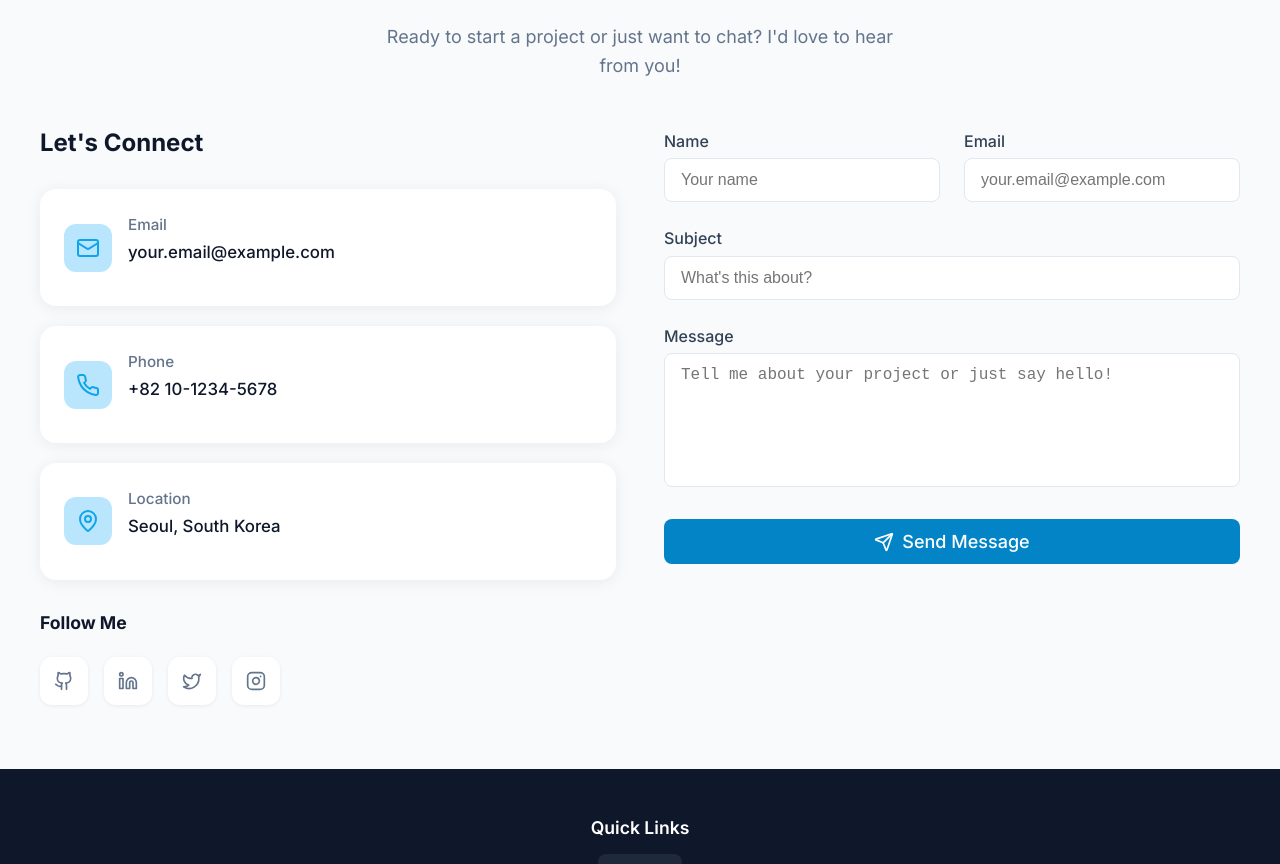
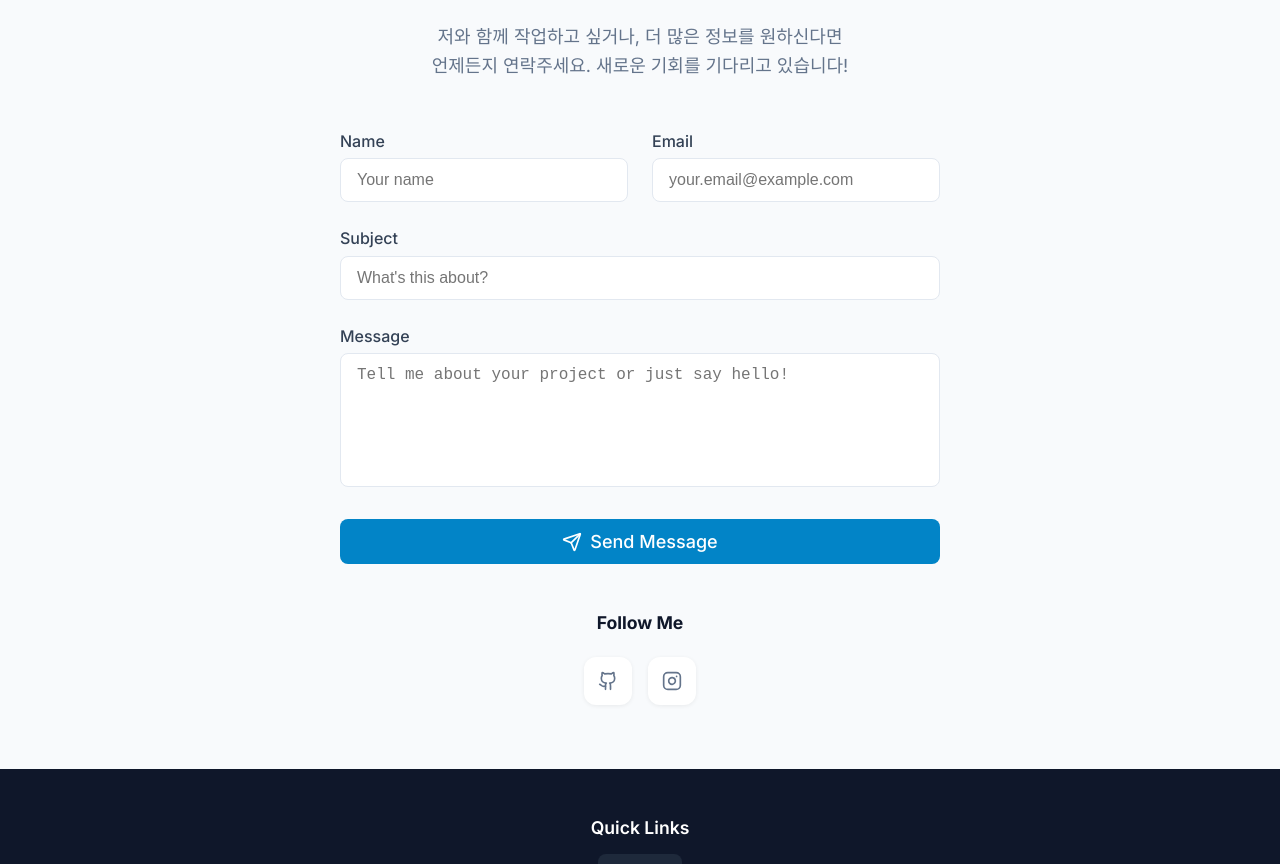
Before and after one commit to kdhdd/kdh_portfolio, a React (Vite) app: page / in a window 1280 px wide. Shown: the part 3800-4664 px from the top of the page. Built offline with nearby package versions, Linux system fonts and the light colour scheme.

Commit message:
:art: Contact 섹션 구조 및 내용 수정

```diff
--- a/src/components/Contact.jsx
+++ b/src/components/Contact.jsx
@@ -1,7 +1,16 @@
-import styled from 'styled-components';
-import { motion } from 'framer-motion';
-import { useState } from 'react';
-import { Mail, Phone, MapPin, Send, Github, Linkedin, Twitter, Instagram } from 'lucide-react';
+import styled from "styled-components";
+import { motion } from "framer-motion";
+import { useState } from "react";
+import {
+  Mail,
+  Phone,
+  MapPin,
+  Send,
+  Github,
+  Linkedin,
+  Twitter,
+  Instagram,
+} from "lucide-react";
 
 const Section = styled.section`
   width: 100vw;
@@ -36,15 +45,12 @@ const SubTitle = styled.p`
   text-align: center;
   max-width: 32rem;
 `;
-const Grid = styled.div`
-  display: grid;
-  grid-template-columns: 1fr;
+const Container = styled.div`
+  display: flex;
+  flex-direction: column;
   gap: 3rem;
   width: 100vw;
-  max-width: 1200px;
-  @media (min-width: 1024px) {
-    grid-template-columns: 1fr 1fr;
-  }
+  max-width: 600px;
 `;
 const InfoCard = styled(motion.a)`
   display: flex;
@@ -167,7 +173,9 @@ const SubmitBtn = styled(motion.button)`
   gap: 0.5rem;
   cursor: pointer;
   transition: background 0.2s;
-  &:hover { background: #0369a1; }
+  &:hover {
+    background: #0369a1;
+  }
   &:disabled {
     opacity: 0.5;
     cursor: not-allowed;
@@ -181,42 +189,47 @@ const Spinner = styled.div`
   border-radius: 50%;
   animation: spin 1s linear infinite;
   @keyframes spin {
-    0% { transform: rotate(0deg); }
-    100% { transform: rotate(360deg); }
+    0% {
+      transform: rotate(0deg);
+    }
+    100% {
+      transform: rotate(360deg);
+    }
   }
 `;
 
 const Contact = () => {
   const [formData, setFormData] = useState({
-    name: '',
-    email: '',
-    subject: '',
-    message: ''
+    name: "",
+    email: "",
+    subject: "",
+    message: "",
   });
   const [isSubmitting, setIsSubmitting] = useState(false);
   const handleInputChange = (e) => {
     const { name, value } = e.target;
-    setFormData(prev => ({ ...prev, [name]: value }));
+    setFormData((prev) => ({ ...prev, [name]: value }));
   };
   const handleSubmit = async (e) => {
     e.preventDefault();
     setIsSubmitting(true);
     setTimeout(() => {
       setIsSubmitting(false);
-      setFormData({ name: '', email: '', subject: '', message: '' });
-      alert('Thank you for your message! I will get back to you soon.');
+      setFormData({ name: "", email: "", subject: "", message: "" });
+      alert("Thank you for your message! I will get back to you soon.");
     }, 2000);
   };
-  const contactInfo = [
-    { icon: <Mail size={24} />, title: 'Email', value: 'your.email@example.com', link: 'mailto:your.email@example.com' },
-    { icon: <Phone size={24} />, title: 'Phone', value: '+82 10-1234-5678', link: 'tel:+821012345678' },
-    { icon: <MapPin size={24} />, title: 'Location', value: 'Seoul, South Korea', link: '#' }
-  ];
   const socialLinks = [
-    { icon: <Github size={20} />, href: '#', label: 'GitHub' },
-    { icon: <Linkedin size={20} />, href: '#', label: 'LinkedIn' },
-    { icon: <Twitter size={20} />, href: '#', label: 'Twitter' },
-    { icon: <Instagram size={20} />, href: '#', label: 'Instagram' }
+    {
+      icon: <Github size={20} />,
+      href: "https://github.com/kdhdd",
+      label: "GitHub",
+    },
+    {
+      icon: <Instagram size={20} />,
+      href: "https://www.instagram.com/xoehyun",
+      label: "Instagram",
+    },
   ];
   return (
     <Section id="contact">
@@ -227,67 +240,18 @@ const Contact = () => {
           transition={{ duration: 0.6 }}
           viewport={{ once: true }}
         >
-          Get In <span>Touch</span>
+          <span>Contact</span>
         </Title>
         <SubTitle>
-          Ready to start a project or just want to chat? I'd love to hear from you!
+          저와 함께 작업하고 싶거나, 더 많은 정보를 원하신다면 <br />
+          언제든지 연락주세요. 새로운 기회를 기다리고 있습니다!
         </SubTitle>
-        <Grid>
-          {/* Contact Information */}
-          <motion.div
-            initial={{ opacity: 0, x: -20 }}
-            whileInView={{ opacity: 1, x: 0 }}
-            transition={{ duration: 0.6, delay: 0.1 }}
-            viewport={{ once: true }}
-          >
-            <h3 style={{ fontSize: '1.5rem', fontWeight: 'bold', color: '#0f172a', marginBottom: '2rem' }}>
-              Let's Connect
-            </h3>
-            <div>
-              {contactInfo.map((info, index) => (
-                <InfoCard
-                  key={index}
-                  href={info.link}
-                  initial={{ opacity: 0, y: 20 }}
-                  whileInView={{ opacity: 1, y: 0 }}
-                  transition={{ duration: 0.6, delay: index * 0.1 }}
-                  viewport={{ once: true }}
-                  whileHover={{ scale: 1.02 }}
-                >
-                  <InfoIcon>{info.icon}</InfoIcon>
-                  <div>
-                    <InfoLabel>{info.title}</InfoLabel>
-                    <InfoValue>{info.value}</InfoValue>
-                  </div>
-                </InfoCard>
-              ))}
-            </div>
-            <h4 style={{ fontSize: '1.1rem', fontWeight: 'bold', color: '#0f172a', margin: '2rem 0 1rem 0' }}>
-              Follow Me
-            </h4>
-            <SocialRow>
-              {socialLinks.map((social, index) => (
-                <SocialBtn
-                  key={index}
-                  href={social.href}
-                  initial={{ opacity: 0, scale: 0.8 }}
-                  whileInView={{ opacity: 1, scale: 1 }}
-                  transition={{ duration: 0.4, delay: index * 0.1 }}
-                  viewport={{ once: true }}
-                  whileHover={{ scale: 1.1, y: -2 }}
-                  whileTap={{ scale: 0.9 }}
-                  aria-label={social.label}
-                >
-                  {social.icon}
-                </SocialBtn>
-              ))}
-            </SocialRow>
-          </motion.div>
+        <Container>
           {/* Contact Form */}
           <motion.div
-            initial={{ opacity: 0, x: 20 }}
-            whileInView={{ opacity: 1, x: 0 }}
-            transition={{ duration: 0.6, delay: 0.2 }}
+            initial={{ opacity: 0, y: 20 }}
+            whileInView={{ opacity: 1, y: 0 }}
+            transition={{ duration: 0.6, delay: 0.1 }}
             viewport={{ once: true }}
           >
             <Form onSubmit={handleSubmit}>
@@ -361,7 +325,45 @@ const Contact = () => {
               </SubmitBtn>
             </Form>
           </motion.div>
-        </Grid>
+          {/* Follow Me */}
+          <motion.div
+            initial={{ opacity: 0, y: 20 }}
+            whileInView={{ opacity: 1, y: 0 }}
+            transition={{ duration: 0.6, delay: 0.2 }}
+            viewport={{ once: true }}
+            style={{ textAlign: "center" }}
+          >
+            <h4
+              style={{
+                fontSize: "1.1rem",
+                fontWeight: "bold",
+                color: "#0f172a",
+                margin: "0 0 1.5rem 0",
+              }}
+            >
+              Follow Me
+            </h4>
+            <SocialRow style={{ justifyContent: "center" }}>
+              {socialLinks.map((social, index) => (
+                <SocialBtn
+                  key={index}
+                  href={social.href}
+                  target="_blank"
+                  rel="noopener noreferrer"
+                  initial={{ opacity: 0, scale: 0.8 }}
+                  whileInView={{ opacity: 1, scale: 1 }}
+                  transition={{ duration: 0.4, delay: index * 0.1 }}
+                  viewport={{ once: true }}
+                  whileHover={{ scale: 1.1, y: -2 }}
+                  whileTap={{ scale: 0.9 }}
+                  aria-label={social.label}
+                >
+                  {social.icon}
+                </SocialBtn>
+              ))}
+            </SocialRow>
+          </motion.div>
+        </Container>
       </CenterBox>
     </Section>
   );
```
